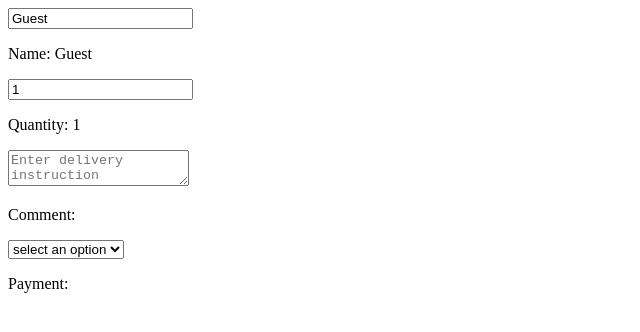
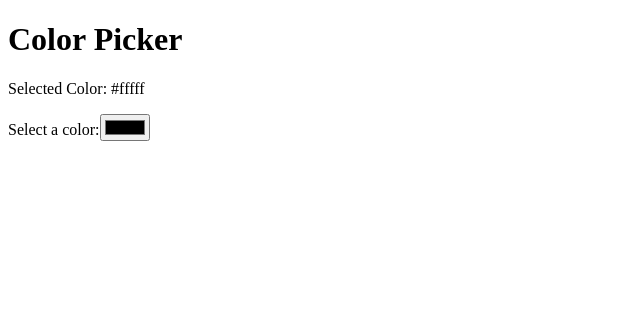
Before and after one commit to saurabhraghuvanshii/React-learning, a React (Vite) app: page / in a window 1280 px wide. Shown: the top 332 px of the page, without its empty margins (0-640 px from the left). Built offline with nearby package versions, Linux system fonts and the light colour scheme.

Commit message:
colorPicker

```diff
--- a/src/App.jsx
+++ b/src/App.jsx
@@ -13,7 +13,8 @@
 // }
 
 //import Counter from "./Counter";
-import Mycomponent from "./Mycomponents/Mycomponent";
+import ColorPicker from "./Mycomponents/ColorPicker";
+//import Mycomponent from "./Mycomponents/Mycomponent";
 
 // const App = () => {
 // 	const fruits = [
@@ -57,7 +58,7 @@ import Mycomponent from "./Mycomponents/Mycomponent";
 
 const App = () => {
 	return <div>
-		<Mycomponent/>
+		<ColorPicker/>
 	</div>;
 };
 export default App;
--- /dev/null
+++ b/src/Mycomponents/ColorPicker.jsx
@@ -0,0 +1,22 @@
+import { useState } from "react";
+
+function ColorPicker() {
+	const [color, setColor] = useState("#fffff");
+
+	function handleColorChange(event) {
+		setColor(event.target.value);
+	}
+
+	return (
+		<div>
+			<h1>Color Picker</h1>
+			<div style={{ backgroundColor: color }}>
+				<p>Selected Color: {color}</p>
+			</div>
+			<label>Select a color:</label>
+			<input type="color" value={color} onChange={handleColorChange} />
+		</div>
+	);
+}
+
+export default ColorPicker;
```
